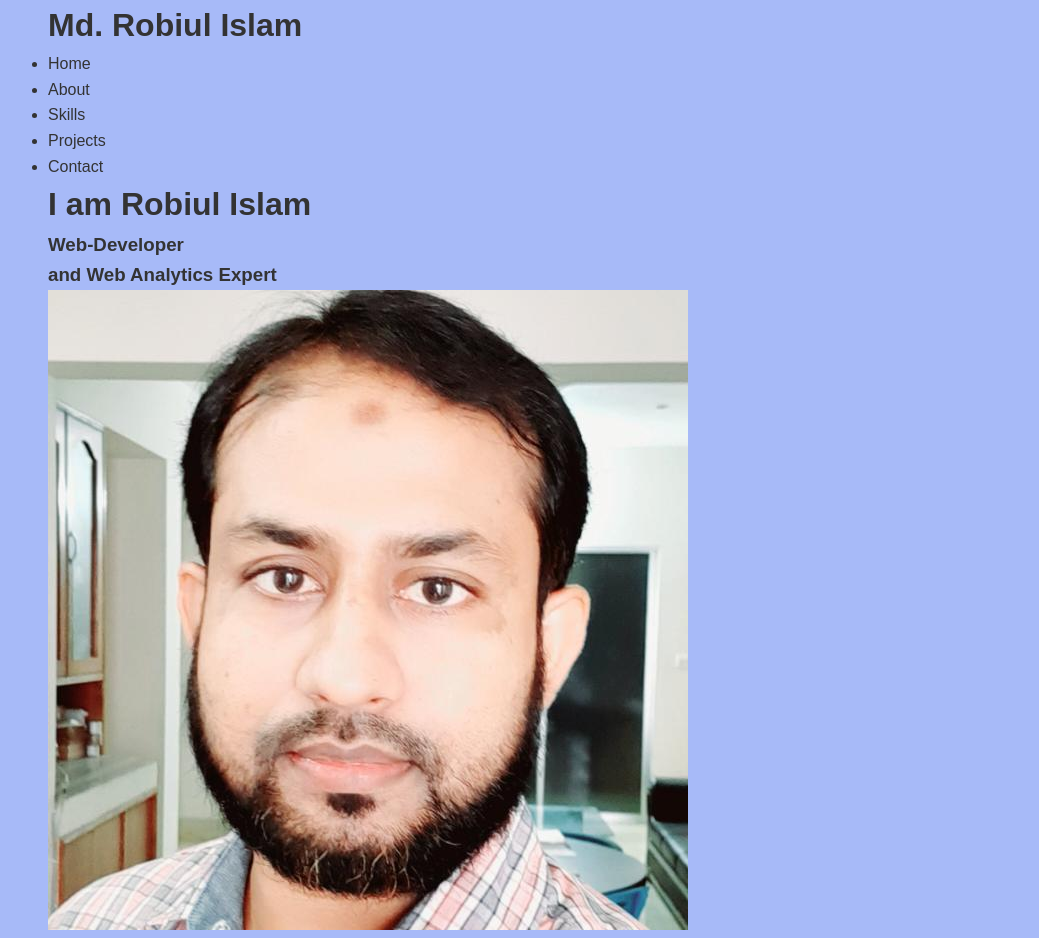
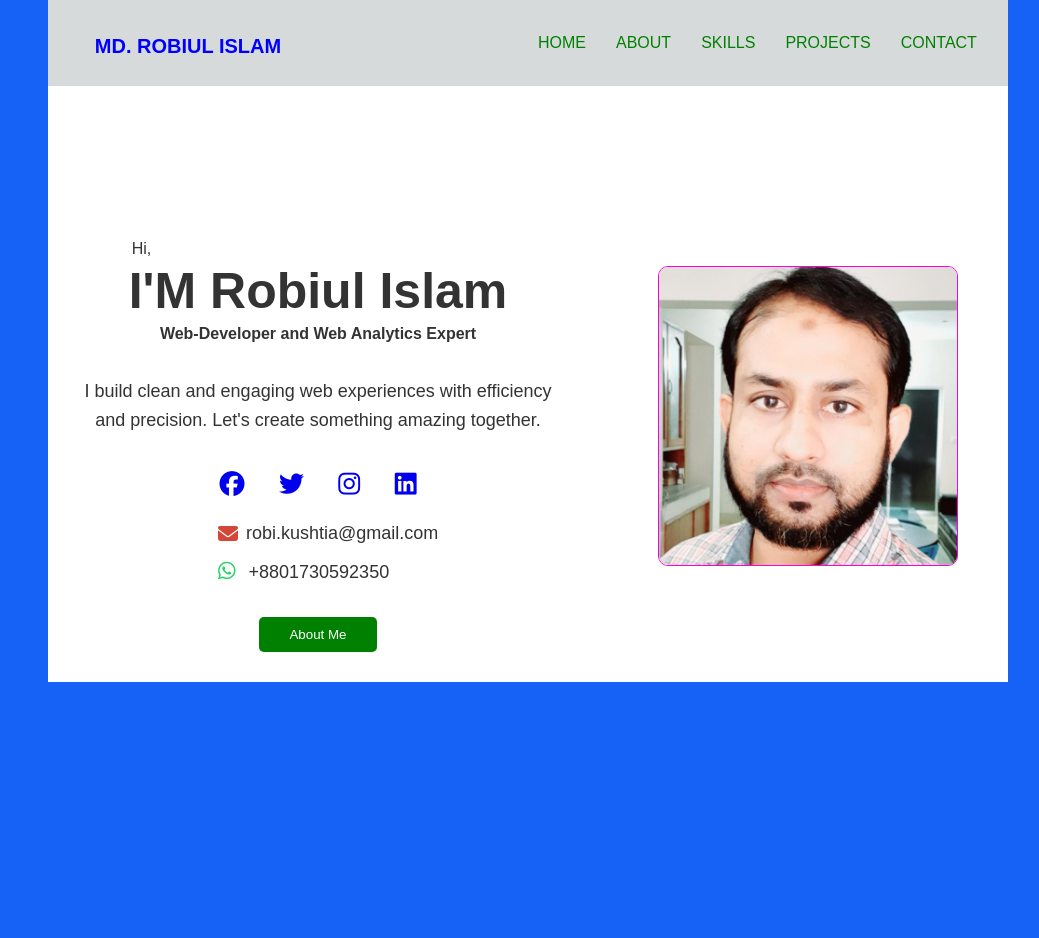
Before and after one commit to freelancer-robiul/freelancer-robiul.github.io, a plain HTML site: page index.html in a window 1280 px wide. Shown: the whole page, without its empty margins (112-1151 px from the left). After the commit the page ends 800 px from the top, so only its background shows below. Drawn offline with Linux system fonts and the light colour scheme.

Commit message:
new section added

```diff
--- a/index.html
+++ b/index.html
@@ -5,6 +5,8 @@
     <meta name="viewport" content="width=device-width, initial-scale=1.0">
     <title>Robiul Islam</title>
     <link rel="stylesheet" href="style.css">
+
+    <link rel="stylesheet" href="https://cdnjs.cloudflare.com/ajax/libs/font-awesome/6.5.0/css/all.min.css">
 </head>
 <body>
     <div class="container">
@@ -35,8 +37,32 @@
 
             <div class="header-text-photo">
                 <div class="header-text">
-                    <h1>I am Robiul Islam</h1>
-                    <h3>Web-Developer<br>and Web Analytics Expert</h3>
+                    <p id="hi-1">Hi,</p>
+                    <h1>I'M Robiul Islam</h1>
+                    <h4>Web-Developer and Web Analytics Expert</h4>
+                    <p id="text">I build clean and engaging web experiences with efficiency and precision. Let's create something amazing together.</p>
+
+                    <div class="social-icons">
+                        <a href="https://facebook.com" target="_blank"><i class="fab fa-facebook"></i></a>
+                        <a href="https://twitter.com" target="_blank"><i class="fab fa-twitter"></i></a>
+                        <a href="https://instagram.com" target="_blank"><i class="fab fa-instagram"></i></a>
+                        <a href="https://linkedin.com" target="_blank"><i class="fab fa-linkedin"></i></a>
+                    </div>
+
+                    <p id="email-icon">
+                        <i class="fas fa-envelope" style="color: #D44638; margin-right: 8px;"></i>
+                        robi.kushtia@gmail.com
+                      </p>
+
+                      <p id="whats-icon">
+                        <a href="https://wa.me/8801730592350" target="_blank" style="text-decoration: none; color: inherit;">
+                          <i class="fab fa-whatsapp" style="color: #25D366; margin-right: 8px;"></i>
+                          +8801730592350
+                        </a>
+                      </p>
+
+                      <button class="about-me"><a href="#">About Me</a></button>
+
                 </div>
                 <div class="header-photo">
                     <img src="images/Robi.jpeg" alt="Robiul Islam">
--- a/style.css
+++ b/style.css
@@ -10,11 +10,168 @@
 body {
     font-family: Arial, sans-serif;
     line-height: 1.6;
-    background-color: #1749ee60;
+    background-color: #1762f6;
     color: #333;
 }
 
 .container{
     width: 960px;
     margin: 0 auto;
+    background-color: white;
 }
+
+/* ============= Header Section ===============*/
+
+.header-section{}
+
+.header-logo-menu{
+    display: flex;
+    justify-content: space-between;
+    justify-content: center;
+    padding-top: 20px;
+    padding-bottom: 20px;
+    margin-bottom: 150px;
+    justify-items: center;
+    background-color: #d6dada;
+}
+
+.header-logo{
+    width: 320px;
+}
+
+.header-logo h1{
+    text-transform: uppercase;
+    color: blue;
+    text-align: center;
+    font-size: 20px;
+    margin-top: 10px;
+    margin-left: -180px;
+}
+
+.header-menu{
+    width: 500px;
+}
+
+.nav-menu{
+    margin-left: 70px;
+}
+
+.nav-menu ul{
+    list-style: none;
+    display: flex;
+}
+
+.nav-menu ul li{
+    padding: 10px 0 10px 30px;
+    cursor: pointer;
+    text-transform: uppercase;
+    color: green;
+}
+
+.nav-menu ul li:hover{
+    color: blue
+}
+
+/*==================== header-text-photo =======================*/
+
+.header-text-photo{
+    display: flex;
+    justify-content: space-between;
+}
+
+.header-text{
+    width: 500px;
+    text-align: center;
+    margin-left: 20px;
+}
+
+.header-text h1{
+    font-size: 50px;
+    line-height: 60px;
+}
+
+.header-text h4{
+    margin-bottom: 30px;
+}
+
+p#hi-1{
+    margin-left: -353px;
+}
+
+p#text{
+    font-size: 18px;
+}
+
+/*==================== Header-photo =======================*/
+
+.header-photo{
+    width: 420px;
+}
+
+.header-photo img{
+    width: 300px;
+    height: 300px;
+    border-radius: 10px;
+    border: 1px solid #fb00e4;
+    margin-left: 70px;
+    margin-top: 30px;
+}
+
+.social-icons{
+    margin-top: 30px;
+    margin-bottom: 15px;
+}
+
+.social-icons a{
+    padding: 0 15px;
+    font-size: 25px;
+}
+
+p#email-icon{
+    font-size: 18px;
+    display: flex;
+    align-items: center;
+    color: #333;
+    margin-left: 150px;
+    cursor: pointer;
+    margin-bottom: 10px;
+}
+
+p#email-icon i{
+    font-size: 20px;
+    color: #D44638;
+    margin-right: 8px;
+}
+
+p#whats-icon{
+    font-size: 18px;
+    display: flex;
+    align-items: center;
+    color: #333;
+    margin-left: 150px;
+}
+
+p#whats-icon i{
+    font-size: 20px;
+}
+
+/*==================== Header-Button =======================*/
+
+button.about-me{
+    margin-top: 30px;
+    margin-bottom: 30px;
+    border: none;
+}
+
+.about-me a{
+    padding: 10px 30px;
+    display: inline-block;
+    text-decoration: none;
+    border-radius: 5px;
+    background-color: green;
+    color: white;
+}
+
+.about-me a:hover{
+    background-color: red;
+}
```
